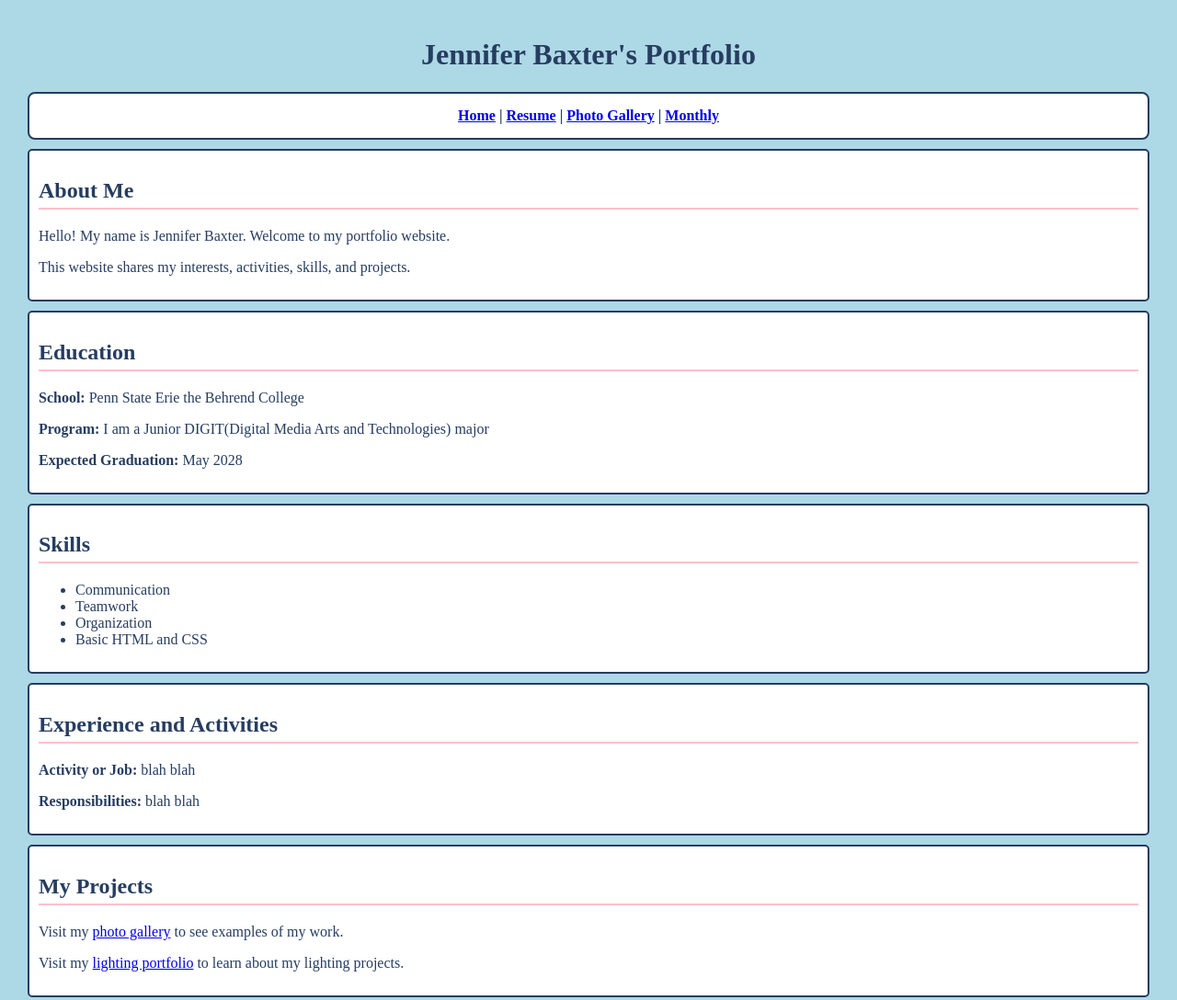
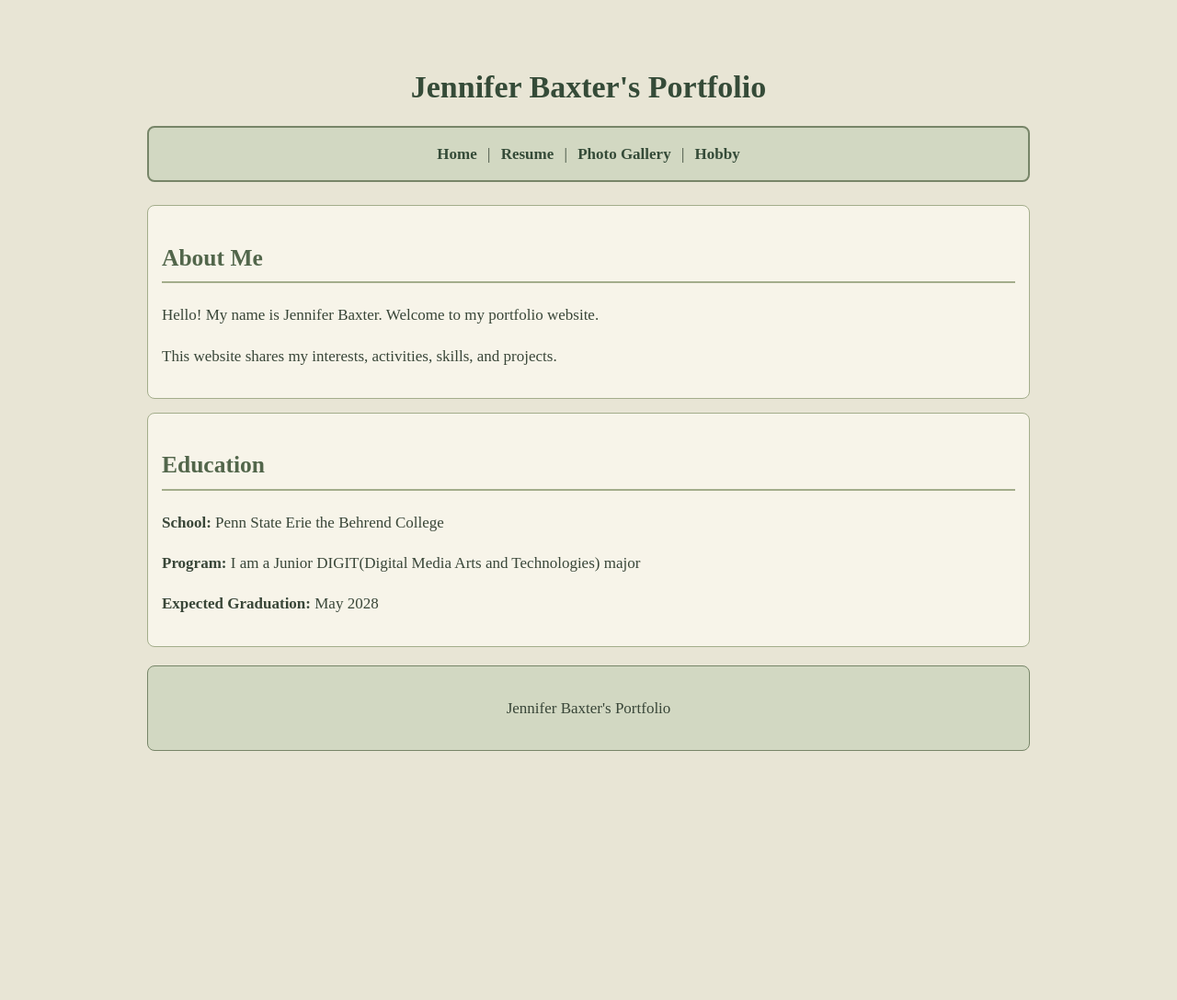
Before and after one commit to jbaxter1506/portfolioDig100, a plain HTML site: page docs/index.html in a window 1280 px wide. Shown: the top 1088 px of the page at 92% size. After the commit the page ends 862 px from the top, so only its background shows below. Drawn offline with Linux system fonts and the light colour scheme.

Commit message:
web redesign and link fixes

```diff
--- a/docs/aboutMe.html
+++ b/docs/index.html
@@ -14,10 +14,10 @@
 
         <!-- menu -->
         <nav>
-            <a href="aboutMe.html">Home</a> |
+            <a href="index.html">Home</a> |
             <a href="webResume.html">Resume</a> |
             <a href="gallery.html">Photo Gallery</a> |
-            <a href="monthly.html"> Monthly</a>
+            <a href="monthly.html"> Hobby</a>
         </nav>
 
         <!-- intro -->
@@ -35,30 +35,6 @@
             <p><strong>Expected Graduation:</strong> May 2028</p>
         </section>
 
-        <!-- Skills -->
-        <section>
-            <h2>Skills</h2>
-            <ul>
-                <li>Communication</li>
-                <li>Teamwork</li>
-                <li>Organization</li>
-                <li>Basic HTML and CSS</li>
-            </ul>
-        </section>
-
-        <!-- work -->
-        <section>
-            <h2>Experience and Activities</h2>
-            <p><strong>Activity or Job:</strong> blah blah</p>
-            <p><strong>Responsibilities:</strong> blah blah </p>
-        </section>
-
-        <!-- projects -->
-        <section>
-            <h2>My Projects</h2>
-            <p>Visit my <a href="gallery.html">photo gallery</a> to see examples of my work.</p>
-            <p>Visit my <a href="monthly.html">lighting portfolio</a> to learn about my lighting projects.</p>
-        </section>
 
         <!-- footer -->
         <footer>
--- a/docs/style.css
+++ b/docs/style.css
@@ -1,56 +1,97 @@
-/* body styling */
+
+/* Earthy portfolio style - shared by all pages */
+
+* {
+    box-sizing: border-box;
+}
+
+/* Main page */
 body {
-    background-color: LightBlue;
-    font-family:TimesNewRoman;
-    color: #263d60;
-    margin: 0;
+    background-color: #e8e5d5;
+    color: #394638;
+    font-family: "Times New Roman", serif;
+    font-size: 17px;
+    line-height: 1.6;
+    max-width: 1000px;
+    margin: 25px auto;
     padding: 20px;
 }
 
-/* Headings */
+/* Main headings */
 h1 {
+    color: #354b38;
     text-align: center;
-    color: #263d60;
+    margin-bottom: 15px;
 }
 
-h2 {
-    color: #263d60;
-    border-bottom: 2px solid pink;
+h2, h3, h4 {
+    color: #52664b;
+    border-bottom: 2px solid #a3ad8b;
     padding-bottom: 5px;
 }
 
-/* Navigation */
+/* Navigation bar */
 nav {
+    background-color: #d2d8c2;
+    border: 2px solid #778568;
+    border-radius: 8px;
+    margin: 15px 0 25px;
+    padding: 12px;
     text-align: center;
-    padding: 15px;
-    background-color: white;
-    border: 2px solid #263d60;
-    border-radius: 8px;
-    color: #263d60;
-    margin: 10px;
-    font-weight: bold;
 }
 
-/* Boxes around sections */
-section {
-    background-color: white;
-    border: 2px solid #263d60;
-    border-radius: 5px;
-    padding: 10px;
-    margin: 10px ;
+nav a {
+    color: #354b38;
+    display: inline-block;
+    font-weight: bold;
+    margin: 3px 7px;
+    text-decoration: none;
 }
 
+nav a:hover {
+    color: #8a6748;
+    text-decoration: underline;
+}
+
+/* Links */
+a {
+    color: #61734e;
+    overflow-wrap: anywhere;
+}
+
+a:hover {
+    color: #8a6748;
+}
+
+/* Content sections */
+section {
+    background-color: #f7f4e9;
+    border: 1px solid #a3ad8b;
+    border-radius: 8px;
+    margin: 15px 0;
+    padding: 15px;
+}
+
+/* Lists */
+ul {
+    padding-left: 28px;
+}
+
+li {
+    margin-bottom: 5px;
+}
 
 /* Images */
 img {
+    border: 2px solid #a3ad8b;
+    border-radius: 6px;
+    height: auto;
     max-width: 100%;
-    height: auto;
-    border: 3px solid pink;
-    border-radius: 5px;
 }
 
-/* Image gallery */
+/* Photo gallery */
 .gallery {
+    align-items: flex-start;
     display: flex;
     flex-wrap: wrap;
     gap: 15px;
@@ -58,23 +99,63 @@ img {
 }
 
 figure {
-    border: 2px solid #263d60;
-    background-color: white;
-    padding: 10px;
+    background-color: #f7f4e9;
+    border: 1px solid #a3ad8b;
+    border-radius: 8px;
     margin: 10px;
+    padding: 12px;
+    text-align: center;
     width: 250px;
-    text-align: center;
 }
 
 figcaption {
+    color: #52664b;
     margin-top: 10px;
+}
+
+/* Resume contact information */
+.resume-contact {
+    text-align: center;
+    overflow-wrap: anywhere;
+}
+
+/* Resume sections */
+.resume-section {
+    background-color: #f7f4e9;
+    border: 1px solid #a3ad8b;
+    border-radius: 8px;
+    margin: 15px 0;
+    padding: 15px 20px;
+}
+
+/* Resume job entries */
+.resume-entry {
+    margin: 15px 0 20px;
+}
+
+.resume-entry-heading {
+    align-items: baseline;
+    display: flex;
+    flex-wrap: wrap;
+    gap: 5px 15px;
+    justify-content: space-between;
+}
+
+.resume-entry-heading p {
+    margin: 0;
+}
+
+.resume-date {
+    color: #657153;
+    font-style: italic;
 }
 
 /* Footer */
 footer {
+    background-color: #d2d8c2;
+    border: 1px solid #778568;
+    border-radius: 8px;
+    margin-top: 20px;
+    padding: 15px;
     text-align: center;
-    background-color: white;
-    border: 2px solid #263d60;
-    padding: 15px;
-    margin-top: 20px;
 }
```
Also changed, not shown: docs/WebResume.html (+2 -2 lines), docs/gallery.html (+8 -3 lines), docs/monthly.html (+4 -2 lines).
